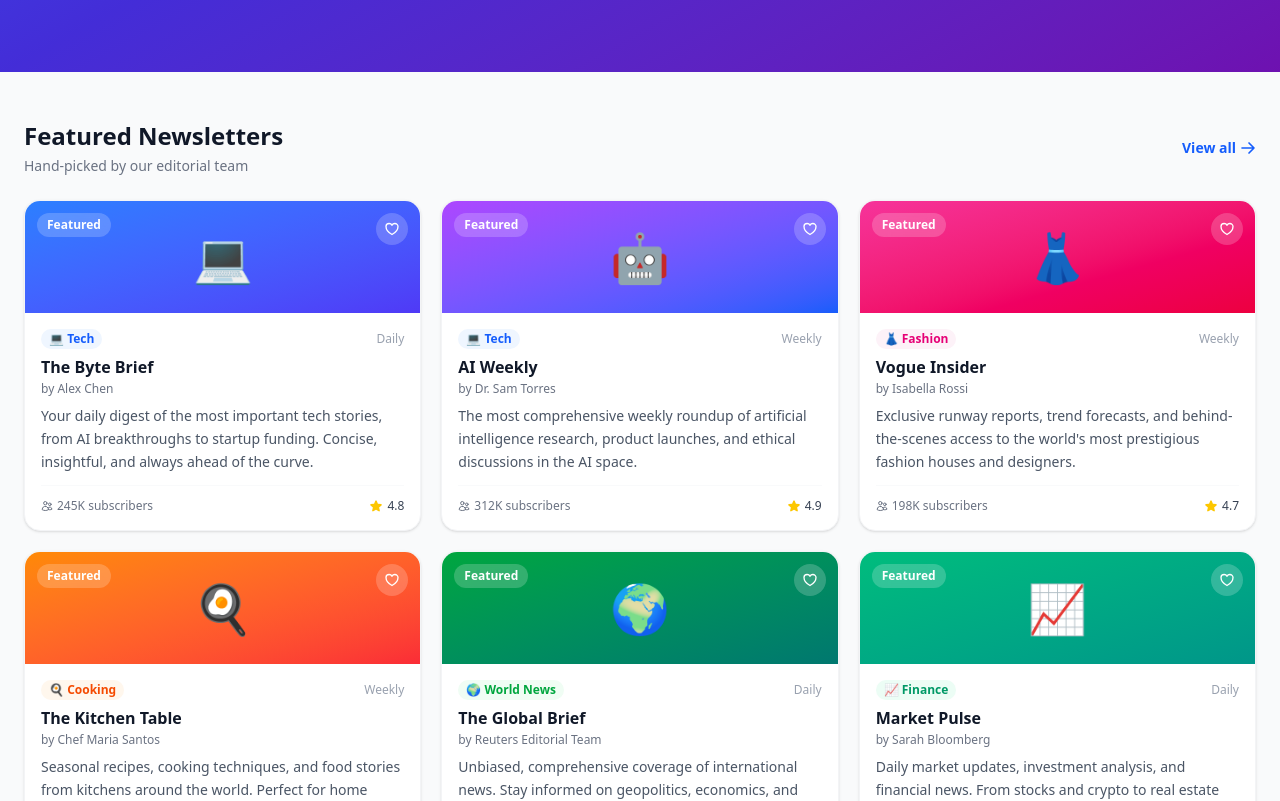
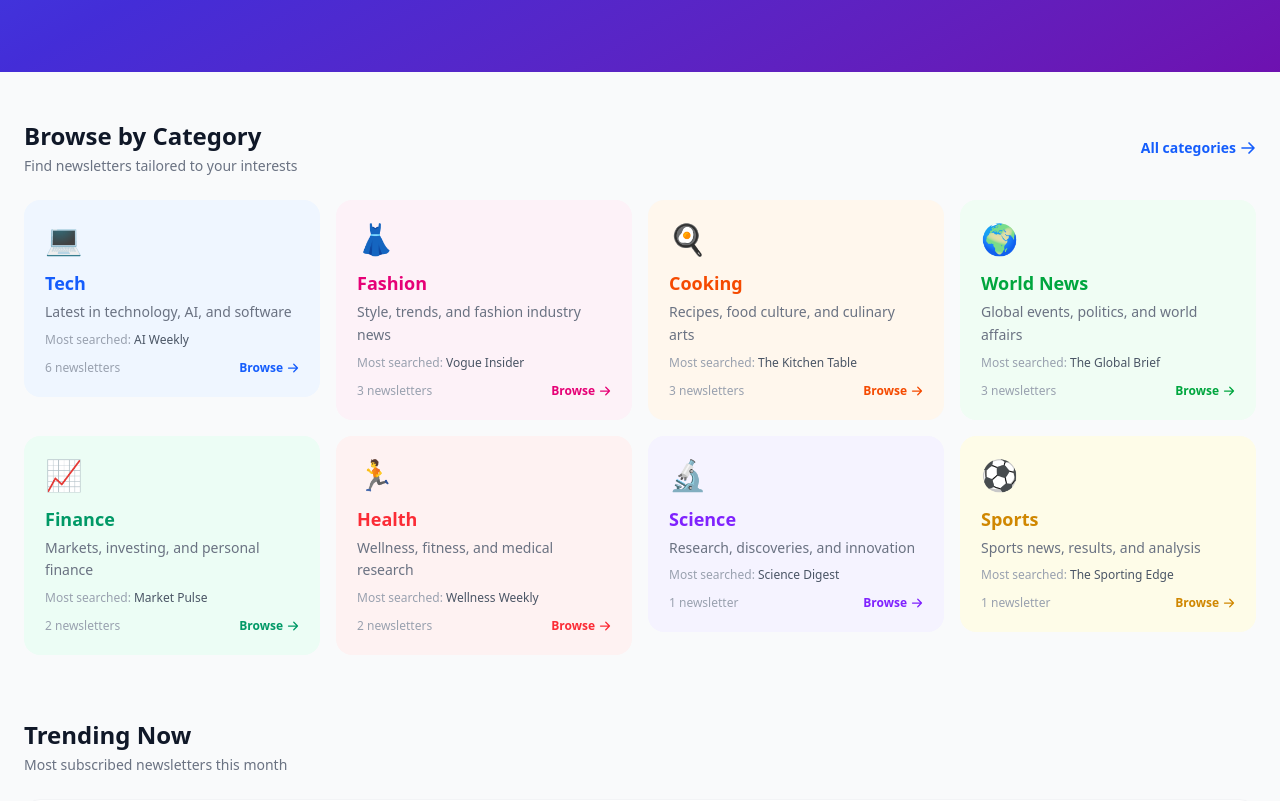
Before and after one commit to stanladin/NewsBook1, a Next.js app: page / in a window 1280 px wide. Shown: the part 700-1501 px from the top of the page. Built offline with nearby package versions, Linux system fonts and the light colour scheme.

Commit message:
feat(ui): remove featured newsletters from home and show most searched per category
- remove Featured Newsletters section from Home page
- render mostSearched per category in CategoryCard
- extend CATEGORIES with mostSearched and provide values
- update memory-bank docs to reflect home page changes

```diff
--- a/src/app/page.tsx
+++ b/src/app/page.tsx
@@ -2,14 +2,11 @@
 import {
   NEWSLETTERS,
   CATEGORIES,
-  getFeaturedNewsletters,
   formatSubscribers,
 } from "@/lib/data";
-import NewsletterCard from "@/components/NewsletterCard";
 import CategoryCard from "@/components/CategoryCard";
 
 export default function HomePage() {
-  const featured = getFeaturedNewsletters().slice(0, 6);
   const trending = [...NEWSLETTERS]
     .sort((a, b) => b.subscribers - a.subscribers)
     .slice(0, 4);
@@ -85,45 +82,6 @@
       </section>
 
       <div className="max-w-7xl mx-auto px-4 sm:px-6 py-12 space-y-16">
-        {/* Featured Newsletters */}
-        <section>
-          <div className="flex items-center justify-between mb-6">
-            <div>
-              <h2 className="text-2xl font-black text-gray-900">
-                Featured Newsletters
-              </h2>
-              <p className="text-gray-500 text-sm mt-1">
-                Hand-picked by our editorial team
-              </p>
-            </div>
-            <Link
-              href="/search"
-              className="text-sm font-semibold text-blue-600 hover:text-blue-700 flex items-center gap-1 transition-colors"
-            >
-              View all
-              <svg
-                xmlns="http://www.w3.org/2000/svg"
-                viewBox="0 0 24 24"
-                fill="none"
-                stroke="currentColor"
-                strokeWidth="2.5"
-                className="w-4 h-4"
-              >
-                <path
-                  strokeLinecap="round"
-                  strokeLinejoin="round"
-                  d="M13.5 4.5L21 12m0 0l-7.5 7.5M21 12H3"
-                />
-              </svg>
-            </Link>
-          </div>
-          <div className="grid grid-cols-1 sm:grid-cols-2 lg:grid-cols-3 gap-5">
-            {featured.map((newsletter) => (
-              <NewsletterCard key={newsletter.id} newsletter={newsletter} />
-            ))}
-          </div>
-        </section>
-
         {/* Categories */}
         <section>
           <div className="flex items-center justify-between mb-6">
--- a/src/components/CategoryCard.tsx
+++ b/src/components/CategoryCard.tsx
@@ -20,9 +20,13 @@
         <h3 className={`font-bold text-lg ${category.color} mb-1`}>
           {category.label}
         </h3>
-        <p className="text-gray-500 text-sm leading-relaxed mb-3">
+        <p className="text-gray-500 text-sm leading-relaxed mb-2">
           {category.description}
         </p>
+        <div className="text-xs font-medium text-gray-600 mb-3">
+          <span className="text-gray-400">Most searched: </span>
+          {category.mostSearched}
+        </div>
         <div className="flex items-center justify-between">
           <span className="text-xs font-medium text-gray-400">
             {count} newsletter{count !== 1 ? "s" : ""}
--- a/src/lib/data.ts
+++ b/src/lib/data.ts
@@ -33,6 +33,7 @@
   color: string;
   bgColor: string;
   description: string;
+  mostSearched: string;
 }[] = [
   {
     id: "tech",
@@ -41,6 +42,7 @@
     color: "text-blue-600",
     bgColor: "bg-blue-50",
     description: "Latest in technology, AI, and software",
+    mostSearched: "AI Weekly",
   },
   {
     id: "fashion",
@@ -49,6 +51,7 @@
     color: "text-pink-600",
     bgColor: "bg-pink-50",
     description: "Style, trends, and fashion industry news",
+    mostSearched: "Vogue Insider",
   },
   {
     id: "cooking",
@@ -57,6 +60,7 @@
     color: "text-orange-600",
     bgColor: "bg-orange-50",
     description: "Recipes, food culture, and culinary arts",
+    mostSearched: "The Kitchen Table",
   },
   {
     id: "world-news",
@@ -65,6 +69,7 @@
     color: "text-green-600",
     bgColor: "bg-green-50",
     description: "Global events, politics, and world affairs",
+    mostSearched: "The Global Brief",
   },
   {
     id: "finance",
@@ -73,6 +78,7 @@
     color: "text-emerald-600",
     bgColor: "bg-emerald-50",
     description: "Markets, investing, and personal finance",
+    mostSearched: "Market Pulse",
   },
   {
     id: "health",
@@ -81,6 +87,7 @@
     color: "text-red-500",
     bgColor: "bg-red-50",
     description: "Wellness, fitness, and medical research",
+    mostSearched: "Wellness Weekly",
   },
   {
     id: "science",
@@ -89,6 +96,7 @@
     color: "text-violet-600",
     bgColor: "bg-violet-50",
     description: "Research, discoveries, and innovation",
+    mostSearched: "Science Digest",
   },
   {
     id: "sports",
@@ -97,6 +105,7 @@
     color: "text-yellow-600",
     bgColor: "bg-yellow-50",
     description: "Sports news, results, and analysis",
+    mostSearched: "The Sporting Edge",
   },
   {
     id: "travel",
@@ -105,6 +114,7 @@
     color: "text-sky-600",
     bgColor: "bg-sky-50",
     description: "Destinations, tips, and travel guides",
+    mostSearched: "Wanderlust Weekly",
   },
   {
     id: "culture",
@@ -113,6 +123,7 @@
     color: "text-purple-600",
     bgColor: "bg-purple-50",
     description: "Arts, entertainment, and pop culture",
+    mostSearched: "Culture Club",
   },
 ];
 
```
Also changed, not shown: .kilocode/rules/memory-bank/context.md.
